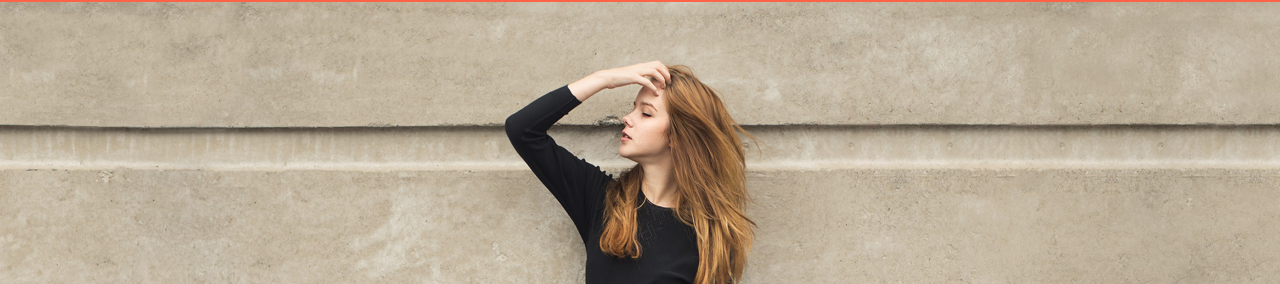
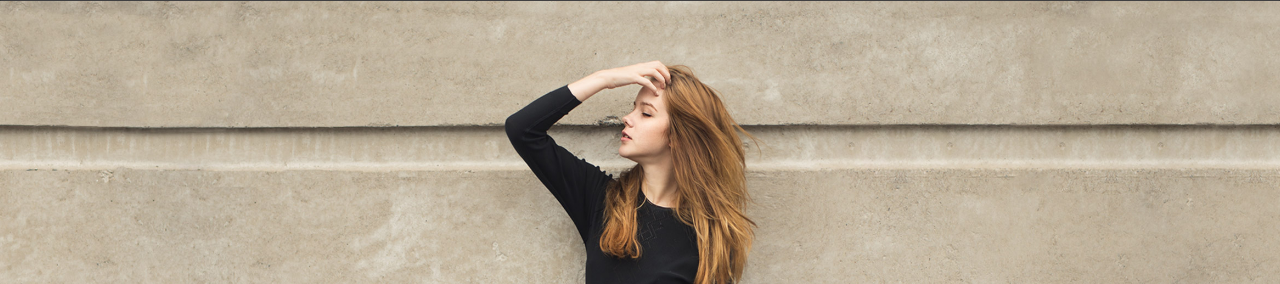
Before and after one commit to Jamixcs/t2, a plain HTML site: page index.html in a window 1280 px wide. Shown: the part 119-403 px from the top of the page. Drawn offline with Linux system fonts and the light colour scheme.

Commit message:
feat: comment the outline css

```diff
--- a/header.css
+++ b/header.css
@@ -10,7 +10,7 @@
 * {
   margin: 0;
   color: var(--Color-grey);
-    outline: 0.9px solid tomato;
+  /* outline: 0.9px solid tomato; */
 }
 
 a {
--- a/use position & flex/header2.css
+++ b/use position & flex/header2.css
@@ -10,7 +10,7 @@
 * {
   margin: 0;
   color: var(--Color-grey);
-    outline: 0.9px solid tomato;
+  /* outline: 0.9px solid tomato; */
 }
 
 a {
```
Lines whose indentation alone changed are shown as unchanged.
